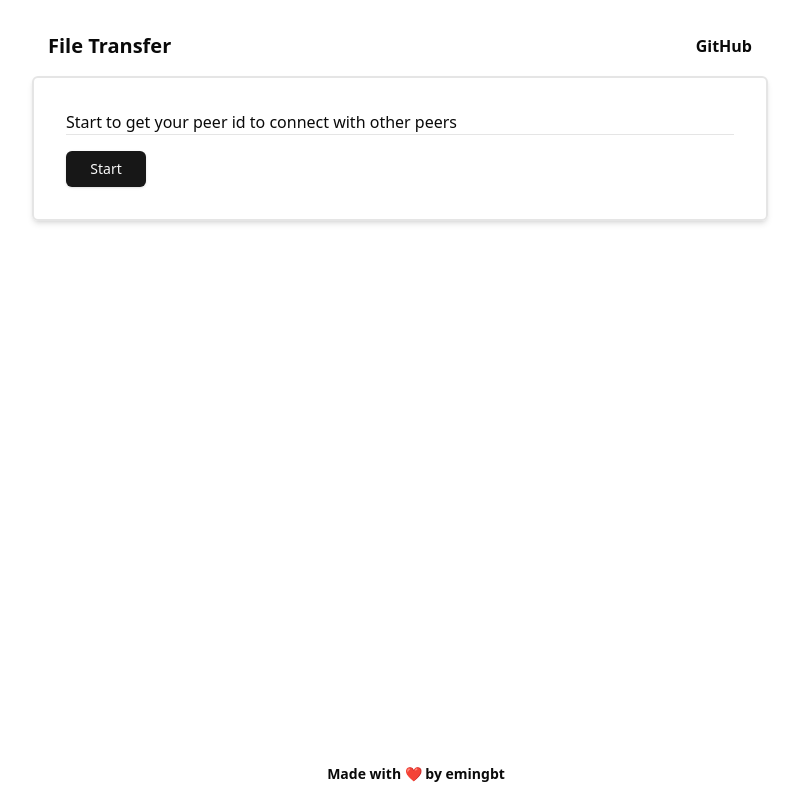
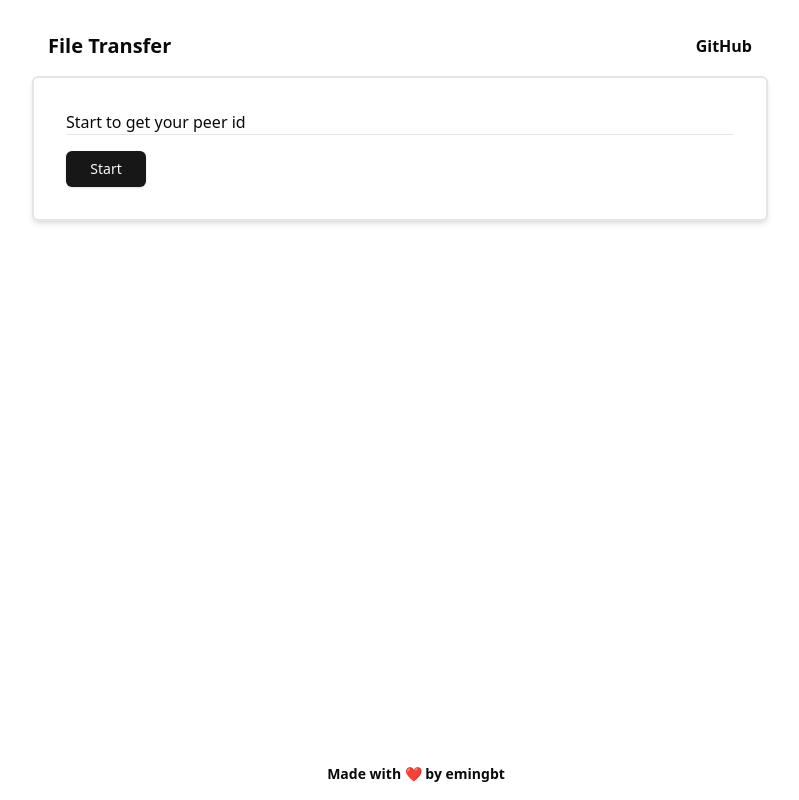
Before and after one commit to emingbt/webrtc-file-transfer, a Next.js app: page / in a window 1280 px wide. Shown: the whole page, without its empty margins (240-1039 px from the left). Built offline with nearby package versions, Linux system fonts and the light colour scheme.

Commit message:
Update home page style

```diff
--- a/src/app/page.tsx
+++ b/src/app/page.tsx
@@ -31,8 +31,8 @@ export default function Home() {
   }
 
   return (
-    <main className="w-full">
-      <section className="w-full flex flex-col p-8 rounded-md border-2 shadow-md">
+    <main className="w-full rounded-md border-2 shadow-md">
+      <section className="w-full flex flex-col p-8">
         {peerId ? (
           <div className="w-full flex items-center gap-2">
             <p>Your ID: {peerId}</p>
@@ -52,7 +52,7 @@ export default function Home() {
           </div>
         ) : (
           <>
-            <p>Start to get your peer id to connect with other peers</p>
+            <p>Start to get your peer id</p>
             <Separator className="mb-4" />
             <Button className="w-20" disabled={isLoading} onClick={createPeer}>
               {isLoading ? "Starting..." : "Start"}
```
